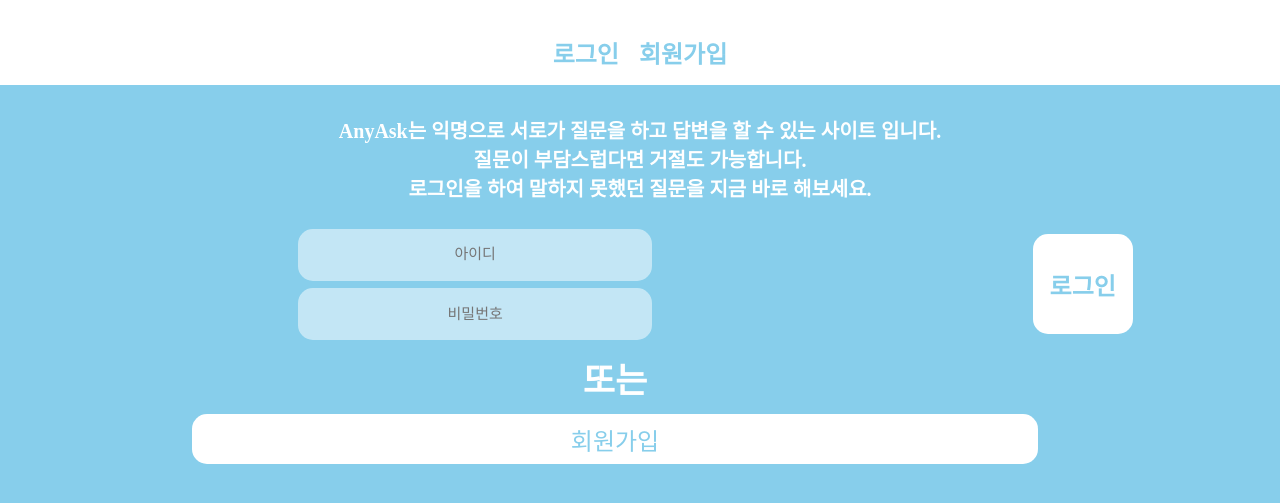
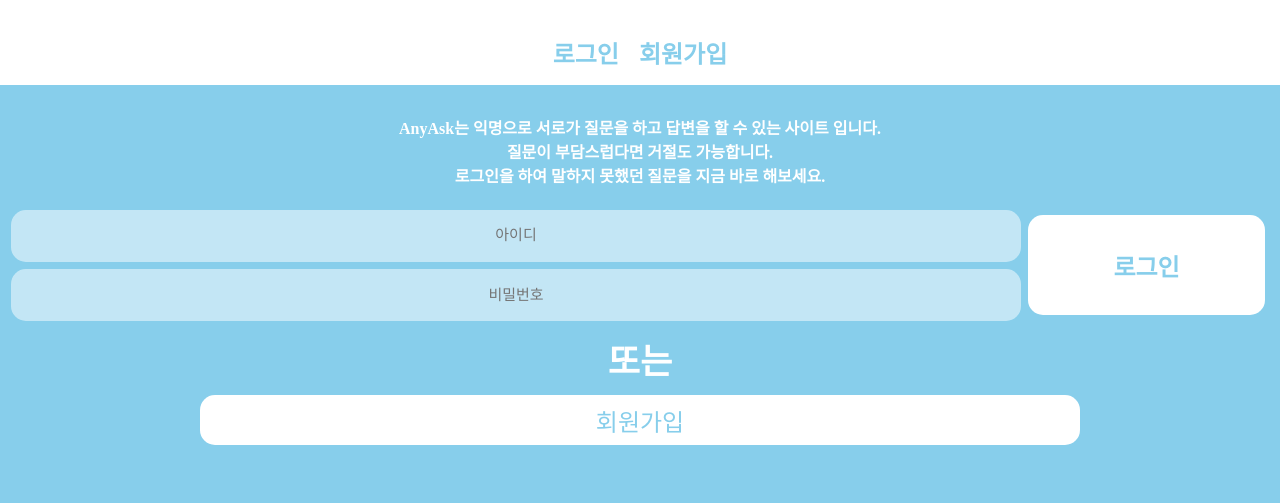
Before and after one commit to kimgtae12/Anyask, a plain HTML site: page index.html in a window 1280 px wide. Shown: the part 85-588 px from the top of the page. Drawn offline with Linux system fonts and the light colour scheme; no server answers.

Commit message:
mobile project v3

```diff
--- a/javascripts/index_function.js
+++ b/javascripts/index_function.js
@@ -76,11 +76,11 @@
             '로그인을 하여 말하지 못했던 질문을 지금 바로 해보세요.</p>' +
             '   <table style="margin:0 auto;" class="logintable">' +
             '        <tr>' +
-            '             <td><input class="input_style" type="text" name="id" id="id" placeholder="아이디" required></td>' +
+            '             <td class="left_input"><input class="input_style" type="text" name="id" id="id" placeholder="아이디" required></td>' +
             '             <td class="loginbutton" rowspan="2"><input class="input_button" type="button" value="로그인" onclick="login_Go()"></td>' +
             '       </tr>' +
             '       <tr>' +
-            '             <td><input class="input_style" type="password" name="pw" id="pw" placeholder="비밀번호" required></td>' +
+            '             <td class="left_input"><input class="input_style" type="password" name="pw" id="pw" placeholder="비밀번호" required></td>' +
             '       </tr>' +
             '       <tr>' +
             '             <td colspan="2" style="height: 60px;">또는</td>' +
--- a/stylesheets/style_mobile.css
+++ b/stylesheets/style_mobile.css
@@ -23,13 +23,17 @@
     .wrapper{margin:0 auto; margin-top:30px; width:100%; height: 100%;}
     /*main contents */
     #mainmiddle{margin:10px; text-align:center; font-size:35px; font-weight:500; font-weight: bold;}
-    .logintable{width:100%; border-collapse: separate; border-spacing: 0 5px; padding-right:50px;}
 
-    .input_style{border-radius: 15px; background-color:rgba(255, 255, 255, 0.5); border:none; width:350px; height:50px; }
+    .logintable{width:100%; border-collapse: separate; border-spacing: 0 5px;}
+
+    .input_style{border-radius: 15px; background-color:rgba(255, 255, 255, 0.5); border:none; width:100%; height:50px; }
     .input_style::placeholder{font-size:15px; text-align:center;}
-    .input_button{ background-color:white; margin-left:5px; font-size:24px; cursor:pointer; border-radius: 15px; border:none; color: #87ceeb; font-weight:900; width:100px; height:100px;}
+    .left_input{width:80%;}
 
-    .intro{font-size:20px; line-height: -25px;}
+    .loginbutton{width:20%;}
+    .input_button{ background-color:white; margin-left:5px; font-size:24px; cursor:pointer; border-radius: 15px; border:none; color: #87ceeb; font-weight:900; width:95%; height:100px;}
+
+    .intro{font-size:1rem; line-height: -25px;}
     /*user search_form */
 
     .search_id{border-radius: 15px; background-color:rgba(255, 255, 255, 0.5); border:none; width:300px; height: 50px; }
```
